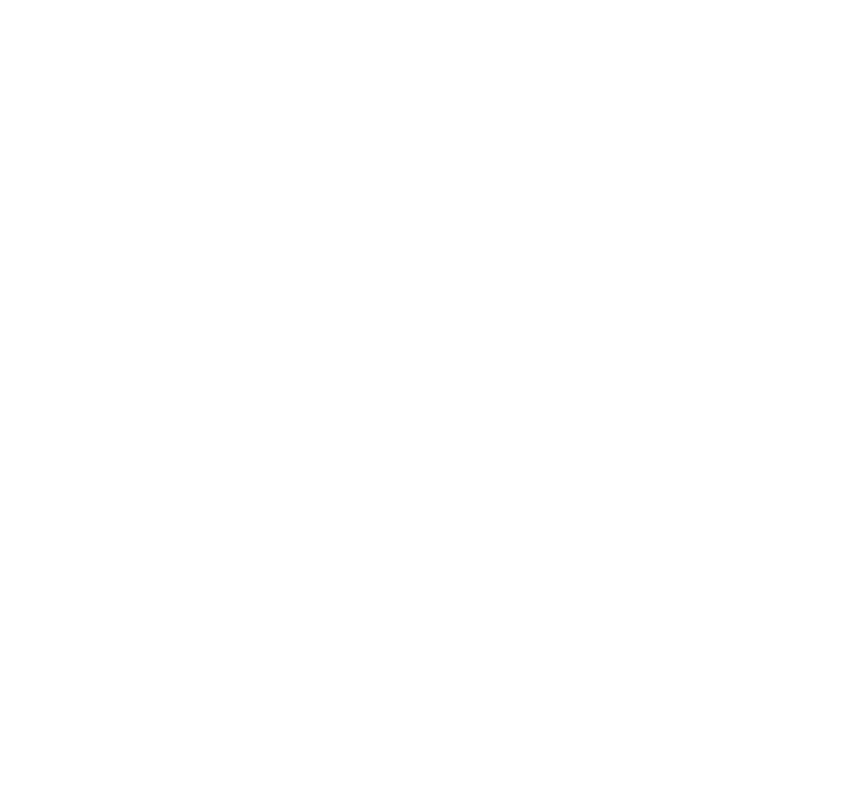
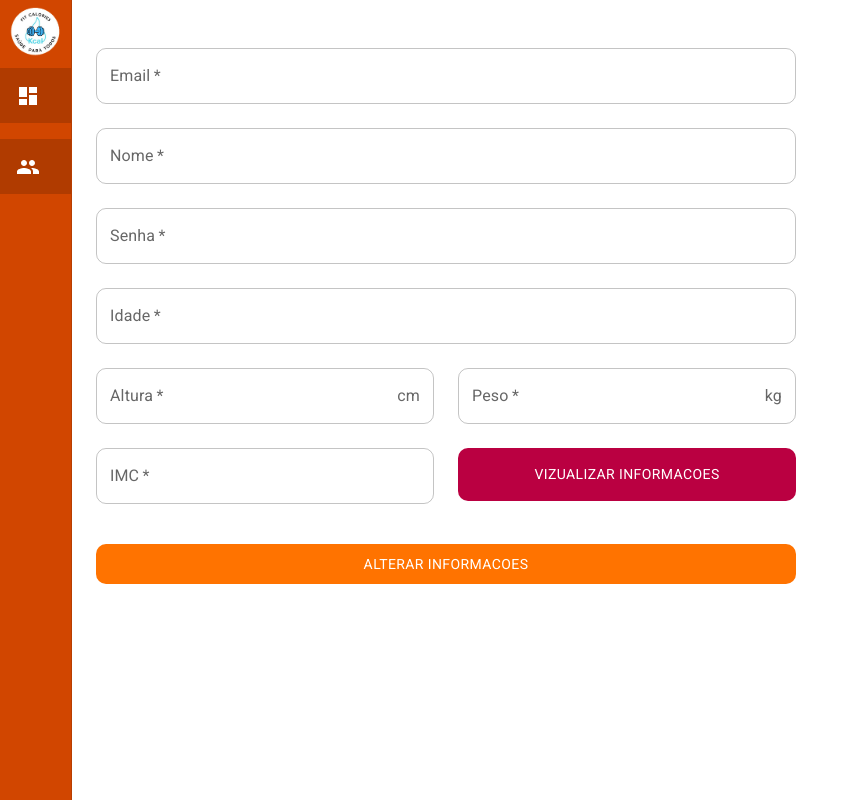
Before and after one commit to RafaelaPapale/fitCalories-frontend, a React (Create React App) app: page /usuario in a window 1280 px wide. Before the commit this address had no page. Shown: the whole page, without its empty margins (0-859 px from the left). Built offline with nearby package versions, Linux system fonts and the light colour scheme.

Commit message:
:lipstick: Criação da tela de Usuario

```diff
--- a/src/components/Sidebar/index.js
+++ b/src/components/Sidebar/index.js
@@ -115,7 +115,7 @@
           </Link>
         </List>
         <List>
-          <Link to="/profile">
+          <Link to="/usuario">
             <ListItemButton disableRipple sx={styles.listItemButton}>
               <ListItemIcon>
                 <PeopleIcon sx={styles.color} />
--- /dev/null
+++ b/src/pages/Usuario/index.js
@@ -0,0 +1,278 @@
+import { useContext } from 'react';
+
+import { styled } from '@mui/material/styles';
+import Box from '@mui/material/Box';
+import TextField from '@mui/material/TextField';
+import InputAdornment from '@mui/material/InputAdornment';
+import Table from '@mui/material/Table';
+import TableBody from '@mui/material/TableBody';
+import TableCell, { tableCellClasses } from '@mui/material/TableCell';
+import TableContainer from '@mui/material/TableContainer';
+import TableHead from '@mui/material/TableHead';
+import TableRow from '@mui/material/TableRow';
+import Paper from '@mui/material/Paper';
+import { Button } from '@mui/material';
+
+import Sidebar from '../../components/Sidebar';
+import ModalCreate from '../../components/ModalCreate';
+import { Context } from '../../contexts';
+
+const StyledTableCell = styled(TableCell)(({ theme }) => ({
+    [`&.${tableCellClasses.head}`]: {
+        backgroundColor: '#ffd000',
+        color: 'black',
+    },
+    [`&.${tableCellClasses.body}`]: {
+        fontSize: 14,
+    },
+}));
+
+const StyledTableRow = styled(TableRow)(({ theme }) => ({
+    '&:nth-of-type(odd)': {
+        backgroundColor: theme.palette.action.hover,
+    },
+    // hide last border
+    '&:last-child td, &:last-child th': {
+        border: 0,
+    },
+}));
+
+function createData(name, calories, fat, carbs, protein) {
+    return { name, calories, fat, carbs, protein };
+}
+
+const rows = [
+    createData('Frozen yoghurt', 159, 6.0, 24, 4.0),
+    createData('Ice cream sandwich', 237, 9.0, 37, 4.3),
+    createData('Eclair', 262, 16.0, 24, 6.0),
+    createData('Cupcake', 305, 3.7, 67, 4.3),
+    createData('Gingerbread', 356, 16.0, 49, 3.9),
+];
+
+export default function Usuario() {
+    const {
+        setOpenModalCreate,
+    } = useContext(Context);
+
+    const styles = {
+        txtField: {
+            width: '700px',
+            backgroundColor: 'white !important',
+            color: 'white !important',
+            '& label.Mui-focused': {
+                color: '#ba0041',
+                backgroundColor: 'transparent !important',
+            },
+            '& .MuiOutlinedInput-root': {
+                borderRadius: '10px',
+                backgroundColor: 'white !important',
+                '&.Mui-focused fieldset': {
+                    backgroundColor: 'transparent !important',
+                    borderRadius: '10px',
+                    borderColor: '#ba0041',
+                },
+            },
+        },
+
+
+        txtField2: {
+            width: '338px',
+            backgroundColor: 'white !important',
+            color: 'white !important',
+            '& label.Mui-focused': {
+                color: '#ba0041',
+                backgroundColor: 'transparent !important',
+            },
+            '& .MuiOutlinedInput-root': {
+                borderRadius: '10px',
+                backgroundColor: 'white !important',
+                '&.Mui-focused fieldset': {
+                    backgroundColor: 'transparent !important',
+                    borderRadius: '10px',
+                    borderColor: '#ba0041',
+                },
+            },
+        },
+
+        txtFieldPeso: {
+            width: '338px',
+            ml: '24px',
+            backgroundColor: 'white !important',
+            color: 'white !important',
+            '& label.Mui-focused': {
+                color: '#ba0041',
+                backgroundColor: 'transparent !important',
+            },
+            '& .MuiOutlinedInput-root': {
+                borderRadius: '10px',
+                backgroundColor: 'white !important',
+                '&.Mui-focused fieldset': {
+                    backgroundColor: 'transparent !important',
+                    borderRadius: '10px',
+                    borderColor: '#ba0041',
+                },
+            },
+        },
+
+        boxPage: {
+            width: '100%',
+            height: '100%',
+            display: 'flex',
+            flexDirection: 'row',
+            m: 0,
+            p: 0,
+        },
+
+        container: {
+            width: '100%',
+            height: '100%',
+            p: '24px',
+        },
+
+        buttonInfo: {
+            backgroundColor: '#ba0041',
+            color: 'white',
+            borderRadius: '10px',
+            width: '338px',
+            height: '53px',
+            ml: '24px',
+            '&:hover': {
+                backgroundColor: '#9c0036',
+            }
+        },
+        boxButtonRegister: {
+            width: '700px',
+            height: '40px',
+            mt: '40px',
+            mb: '20px',
+            backgroundColor: '#ff7300',
+            borderRadius: '10px',
+            color: 'white',
+            '&:hover': {
+                backgroundColor: '#de6021',
+            }
+        },
+
+        boxTable: {
+            pt: '24px',
+        },
+
+    }
+
+    return (
+        <Box sx={styles.boxPage}>
+            <Sidebar />
+            <ModalCreate />
+            <Box sx={styles.container}>
+
+                <Box sx={styles.boxTable}>
+                    <TextField
+                        required
+                        fullWidth
+                        variant="outlined"
+                        label="Email"
+                        disableRipple
+                        sx={styles.txtField}
+                    />
+
+
+
+                </Box>
+
+                <Box sx={styles.boxTable}>
+
+                    <TextField
+                        required
+                        fullWidth
+                        variant="outlined"
+                        label="Nome"
+                        disableRipple
+                        sx={styles.txtField}
+                    />
+
+
+                </Box>
+
+                <Box sx={styles.boxTable}>
+
+                    <TextField
+                        required
+                        fullWidth
+                        variant="outlined"
+                        label="Senha"
+                        disableRipple
+                        sx={styles.txtField}
+                    />
+
+
+                </Box>
+
+                <Box sx={styles.boxTable}>
+
+                    <TextField
+                        required
+                        fullWidth
+                        variant="outlined"
+                        label="Idade"
+                        disableRipple
+                        sx={styles.txtField}
+                    />
+
+
+                </Box>
+
+
+                <Box sx={styles.boxTable}>
+
+                    <TextField
+                        required
+                        fullWidth
+                        variant="outlined"
+                        label="Altura"
+                        disableRipple
+                        sx={styles.txtField2}
+                        InputProps={{
+                            endAdornment: <InputAdornment position="end">cm</InputAdornment>,
+                        }}
+
+                    />
+
+                    <TextField
+                        required
+                        fullWidth
+                        variant="outlined"
+                        label="Peso"
+                        disableRipple
+                        sx={styles.txtFieldPeso}
+                        InputProps={{
+                            endAdornment: <InputAdornment position="end">kg</InputAdornment>,
+                        }}
+                    />
+                </Box>
+
+
+                <Box sx={styles.boxTable}>
+
+                    <TextField
+                        required
+                        fullWidth
+                        variant="outlined"
+                        label="IMC"
+                        disableRipple
+                        sx={styles.txtField2}
+
+                    />
+
+                    <Button disableRipple sx={styles.buttonInfo}>Vizualizar Informacoes</Button>
+
+
+                </Box>
+
+                <Button fullWidth disableRipple sx={styles.boxButtonRegister}>
+                    Alterar Informacoes
+                </Button>
+
+            </Box>
+        </Box>
+    )
+}
--- a/src/routes/index.js
+++ b/src/routes/index.js
@@ -2,12 +2,14 @@
 
 import Dashboard from '../pages/Dashboard';
 import Login from '../pages/Login';
+import Usuario from '../pages/Usuario';
 
 export default function RoutesApp() {
   return (
     <Routes>
       <Route exact path="/dashboard" element={<Dashboard />} />
       <Route exact path="/login" element={<Login />} />
+      <Route exact path="/usuario" element={<Usuario />} />
     </Routes>
 
 
```
